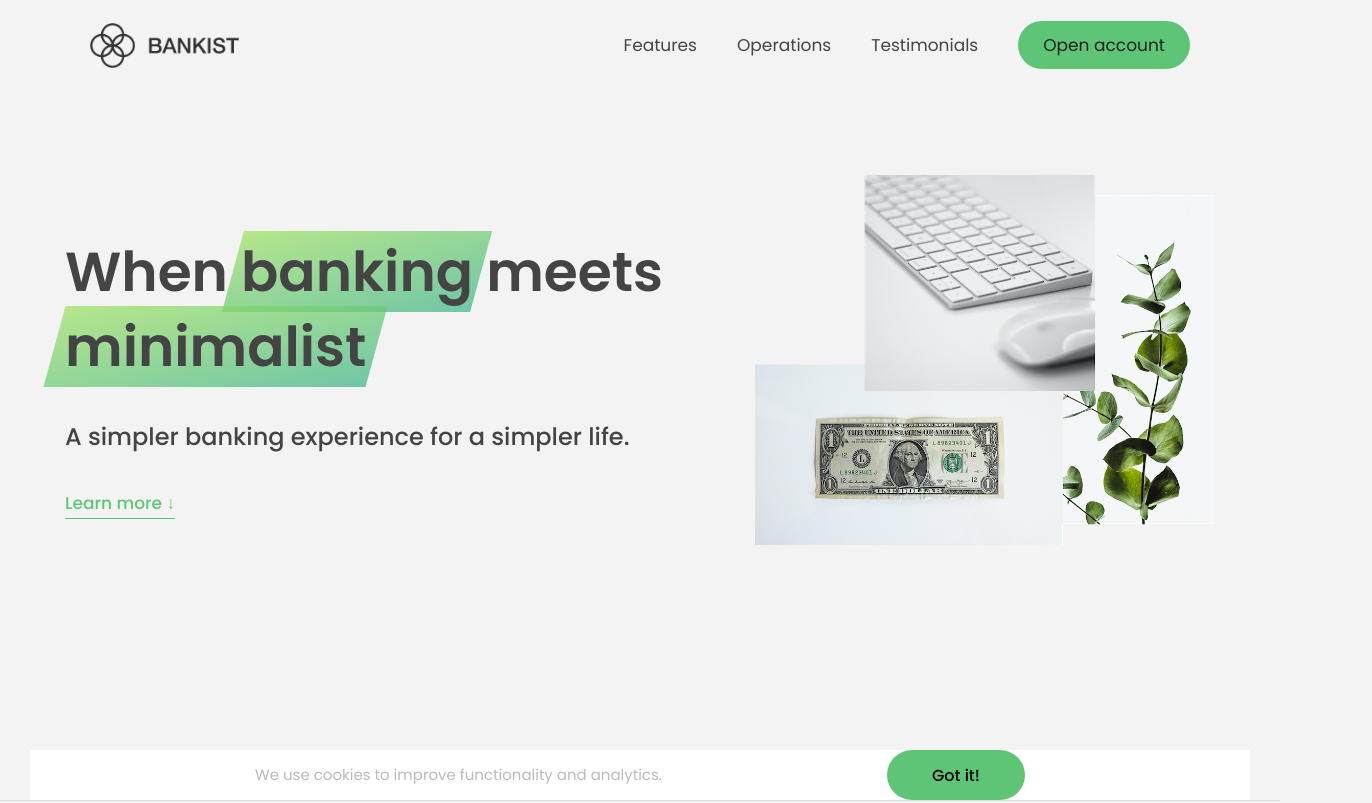
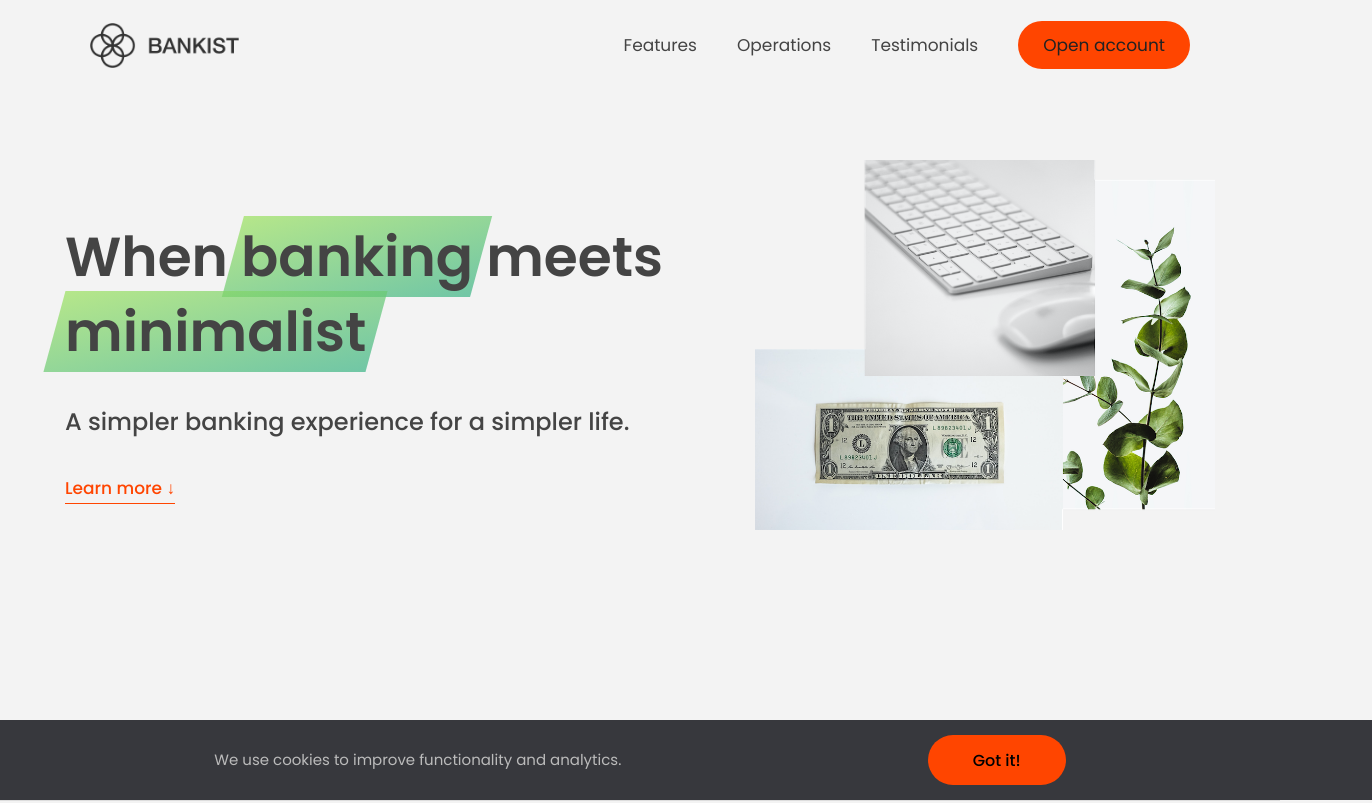
Before and after one commit to jackrichter/bankist-website, a plain HTML site: page index.html in a window 1280 px wide. Shown: the top 803 px of the page, 1372 px wide, since content can reach past the window. Drawn offline with Linux system fonts and the light colour scheme.

Commit message:
Styles, Attributes and (DOM elements) Classes.

```diff
--- a/index.html
+++ b/index.html
@@ -21,6 +21,8 @@
           alt="Bankist logo"
           class="nav__logo"
           id="logo"
+          designer="Jonas"
+          data-version-number="3.0"
         />
         <ul class="nav__links">
           <li class="nav__item">
--- a/script.js
+++ b/script.js
@@ -69,7 +69,49 @@ header.append(message);
 // Delete elements
 document
   .querySelector('.btn--close-cookie')
-  .addEventListener('click', () => message.remove());
-// document.parentElement.removeChild(message)
+  .addEventListener('click', function () {
+    // message.remove();
+    message.parentElement.removeChild(message);
+  });
 
 /** Styles, Attributes and Classes */
+
+// Styles
+message.style.backgroundColor = '#37383d';
+message.style.width = '120%';
+
+console.log(getComputedStyle(message).color);
+console.log(getComputedStyle(message).height);
+
+message.style.height =
+  Number.parseFloat(getComputedStyle(message).height, 10) + 30 + 'px';
+console.log(message.style.height);
+
+document.documentElement.style.setProperty('--color-primary', 'orangered');
+
+// Attributes
+const logo = document.querySelector('.nav__logo');
+console.log(logo.alt);
+console.log(logo.className);
+
+logo.alt = 'Beautiful minimalist logo';
+
+// Non-standard attributes
+console.log(logo.getAttribute('designer'));
+logo.setAttribute('company', 'Bank-ist');
+
+console.log(logo.src);
+console.log(logo.getAttribute('src'));
+
+const link = document.querySelector('.nav__link--btn');
+console.log(link.href);
+console.log(link.getAttribute('href'));
+
+// Data attributes (always starts with 'data-'")
+console.log(logo.dataset.versionNumber);
+
+// Classes
+logo.classList.add('c', 'j');
+logo.classList.remove('c', 'j');
+logo.classList.toggle('c');
+logo.classList.contains('c');
```
